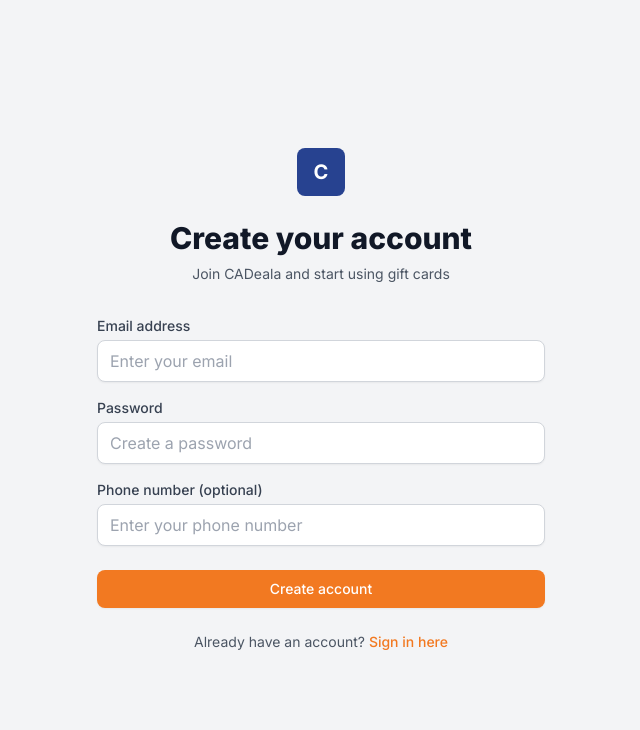
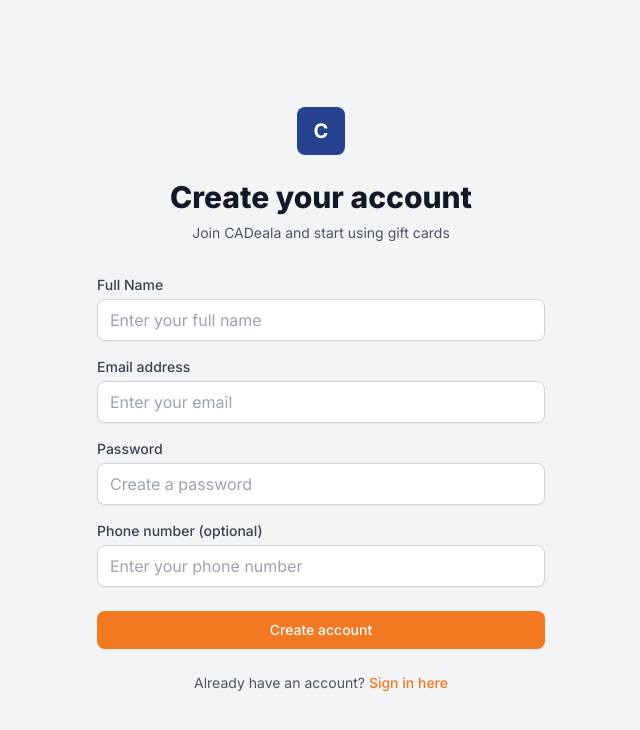
Before and after one commit to ahmedanwarabdulaziz/CADeala, a Next.js app: page /signup in a window 1280 px wide. Shown: the top 730 px of the page, without its empty margins (319-959 px from the left). Built offline with nearby package versions, Linux system fonts and the light colour scheme; no server answers.

Commit message:
Add name field to sign-up form and update user profile

```diff
--- a/src/app/signup/page.tsx
+++ b/src/app/signup/page.tsx
@@ -6,6 +6,7 @@
 import { useAuth } from '@/contexts/AuthContext';
 
 export default function SignUpPage() {
+  const [name, setName] = useState('');
   const [email, setEmail] = useState('');
   const [password, setPassword] = useState('');
   const [phone, setPhone] = useState('');
@@ -20,7 +21,7 @@
     setLoading(true);
 
     try {
-      await signUp(email, password, phone || undefined);
+      await signUp(email, password, name, phone || undefined);
       router.push('/dashboard');
     } catch (error: unknown) {
       const errorMessage = error instanceof Error ? error.message : 'Failed to create account';
@@ -47,6 +48,23 @@
 
         <form className="mt-8 space-y-6" onSubmit={handleSubmit}>
           <div className="space-y-4">
+            <div>
+              <label htmlFor="name" className="block text-sm font-medium text-gray-700">
+                Full Name
+              </label>
+              <input
+                id="name"
+                name="name"
+                type="text"
+                autoComplete="name"
+                required
+                value={name}
+                onChange={(e) => setName(e.target.value)}
+                className="mt-1 block w-full px-3 py-2 border border-gray-300 rounded-lg shadow-sm focus:outline-none focus:ring-2 focus:ring-orange focus:border-transparent"
+                placeholder="Enter your full name"
+              />
+            </div>
+
             <div>
               <label htmlFor="email" className="block text-sm font-medium text-gray-700">
                 Email address
--- a/src/contexts/AuthContext.tsx
+++ b/src/contexts/AuthContext.tsx
@@ -1,14 +1,14 @@
 'use client';
 
 import { createContext, useContext, useEffect, useState } from 'react';
-import { User, onAuthStateChanged, signInWithEmailAndPassword, createUserWithEmailAndPassword, signOut } from 'firebase/auth';
+import { User, onAuthStateChanged, signInWithEmailAndPassword, createUserWithEmailAndPassword, signOut, updateProfile } from 'firebase/auth';
 import { auth } from '@/lib/firebase';
 
 interface AuthContextType {
   user: User | null;
   loading: boolean;
   signIn: (email: string, password: string) => Promise<void>;
-  signUp: (email: string, password: string, phone?: string) => Promise<void>;
+  signUp: (email: string, password: string, name: string, phone?: string) => Promise<void>;
   logout: () => Promise<void>;
 }
 
@@ -35,14 +35,15 @@
     }
   };
 
-  const signUp = async (email: string, password: string, phone?: string) => {
+  const signUp = async (email: string, password: string, name: string, phone?: string) => {
     try {
       const userCredential = await createUserWithEmailAndPassword(auth, email, password);
 
-      // If phone number is provided, you can update the user profile here
-      if (phone && userCredential.user) {
-        // You might want to store phone in Firestore instead
-        // await updateProfile(userCredential.user, { phoneNumber: phone });
+      // Update the user profile with the name
+      if (userCredential.user) {
+        await updateProfile(userCredential.user, {
+          displayName: name
+        });
       }
     } catch (error) {
       throw error;
```
